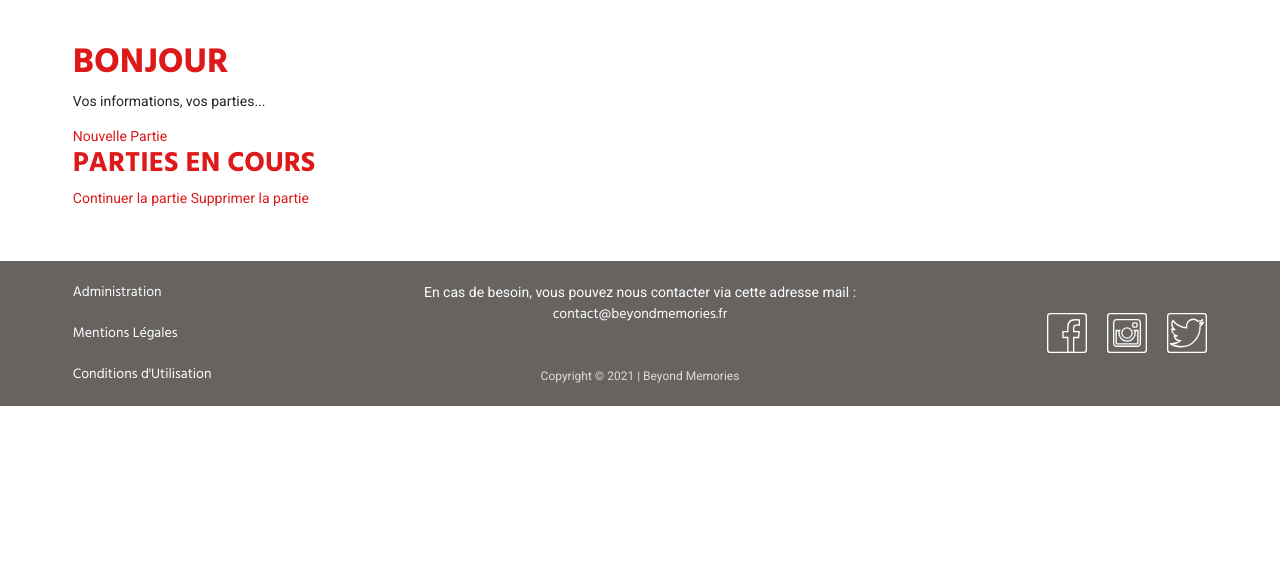
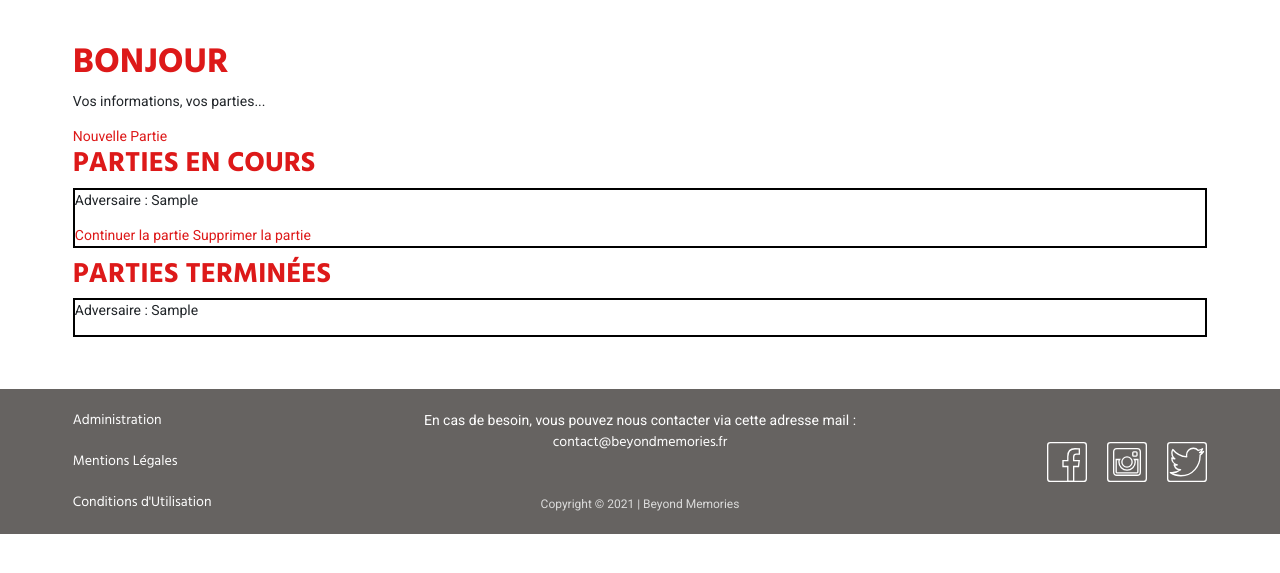
Before and after one commit to Nanami23/Kanazawa, a Symfony app: template templates/user/index.html.twig in a window 1280 px wide. Shown: the part 52-625 px from the top of the page. Run offline with Twig, Linux system fonts and the light colour scheme; the template is opened without the code that fills it: most values are stand-ins (such as "Sample title", 1, 10 or a date in 2020); some libraries are stand-ins or nearby versions.

Commit message:
Phrases parties en cours et terminées

```diff
--- a/templates/user/index.html.twig
+++ b/templates/user/index.html.twig
@@ -3,20 +3,44 @@
 {% block title %}Mon profil : {{ user.firstName }}{% endblock %}
 
 {% block body %}
+    {% if user.avatar != null %}
+        <img id="avatar" src="{{ asset('images/avatars/') }}{{ user.avatar }}" alt="avatar_{{ user.avatar }}">
+    {% endif %}
     <h1>Bonjour {{ user.firstName }}</h1>
     <p>Vos informations, vos parties...</p>
     <a href="{{ path('new_game') }}">Nouvelle Partie</a>
     <div>
         <h2>Parties en cours</h2>
-        {% for numbers in games %}
-            {% if games != null %}
-                {% for game in numbers %}
-                    <div style="margin-bottom: 10px;">
-                        <a href="{{ path('show_game', {'game': game.id}) }}">Continuer la partie</a>
-                        <a href="{{ path('user_delete_partie', {'game': game.id}) }}">Supprimer la partie</a>
+        {% if gamescours[0]==null and gamescours[1]==null %}
+            <p>Pas de parties en cours</p>
+        {% else %}
+            {% for numberscours in gamescours %}
+                {% for gamecours in numberscours %}
+                    <div style="margin-bottom: 10px; border: 2px solid #000;">
+                        <p>Adversaire : {% if gamecours.user1.id == user.id %}{{ gamecours.user2.firstName }}{% else %}{{ gamecours.user1.firstName }}{% endif %}</p>
+                        <a href="{{ path('show_game', {'game': gamecours.id}) }}">Continuer la partie</a>
+                        <a href="{{ path('user_delete_partie', {'game': gamecours.id}) }}">Supprimer la partie</a>
                     </div>
                 {% endfor %}
-            {% endif %}
-        {% endfor %}
+            {% endfor %}
+        {% endif %}
+    </div>
+    <div>
+        <h2>Parties terminées</h2>
+        {% if gamesfinis[0]==null and gamesfinis[1]==null %}
+            <p>Pas de parties terminées</p>
+        {% else %}
+            {% for numbersfinis in gamesfinis %}
+                {% for gamefinis in numbersfinis %}
+                    {% if gamefinis.ended != null %}
+                        <div style="margin-bottom: 10px; border: 2px solid #000;">
+                            <p>Adversaire : {% if gamefinis.user1.id == user.id %}{{ gamefinis.user2.firstName }}{% else %}{{ gamefinis.user1.firstName }}{% endif %}</p>
+                        </div>
+                    {% else %}
+                        <p>Pas de parties terminées</p>
+                    {% endif %}
+                {% endfor %}
+            {% endfor %}
+        {% endif %}
     </div>
 {% endblock %}
```
Also changed, not shown: src/Controller/UserController.php (+6 -3 lines).
